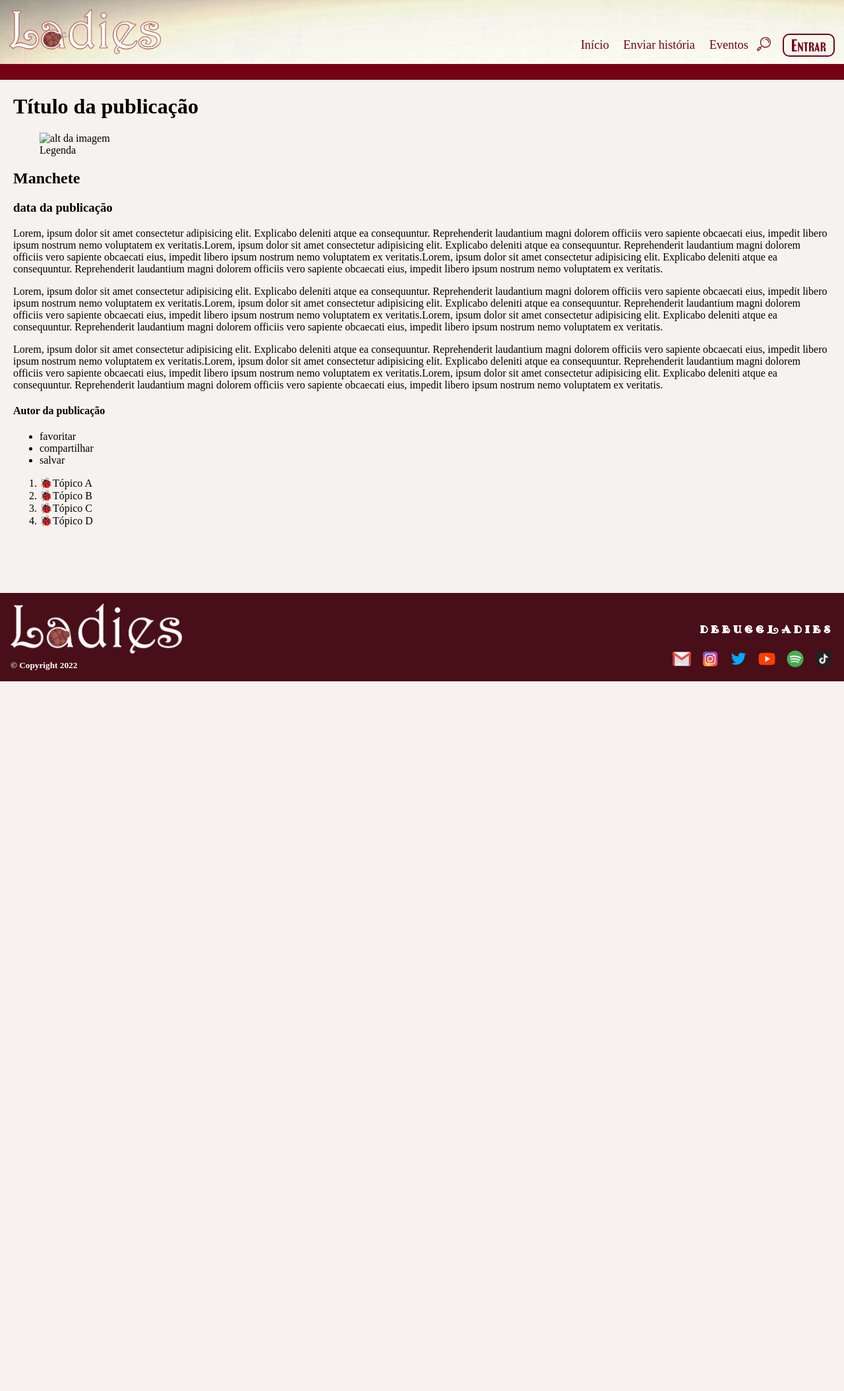
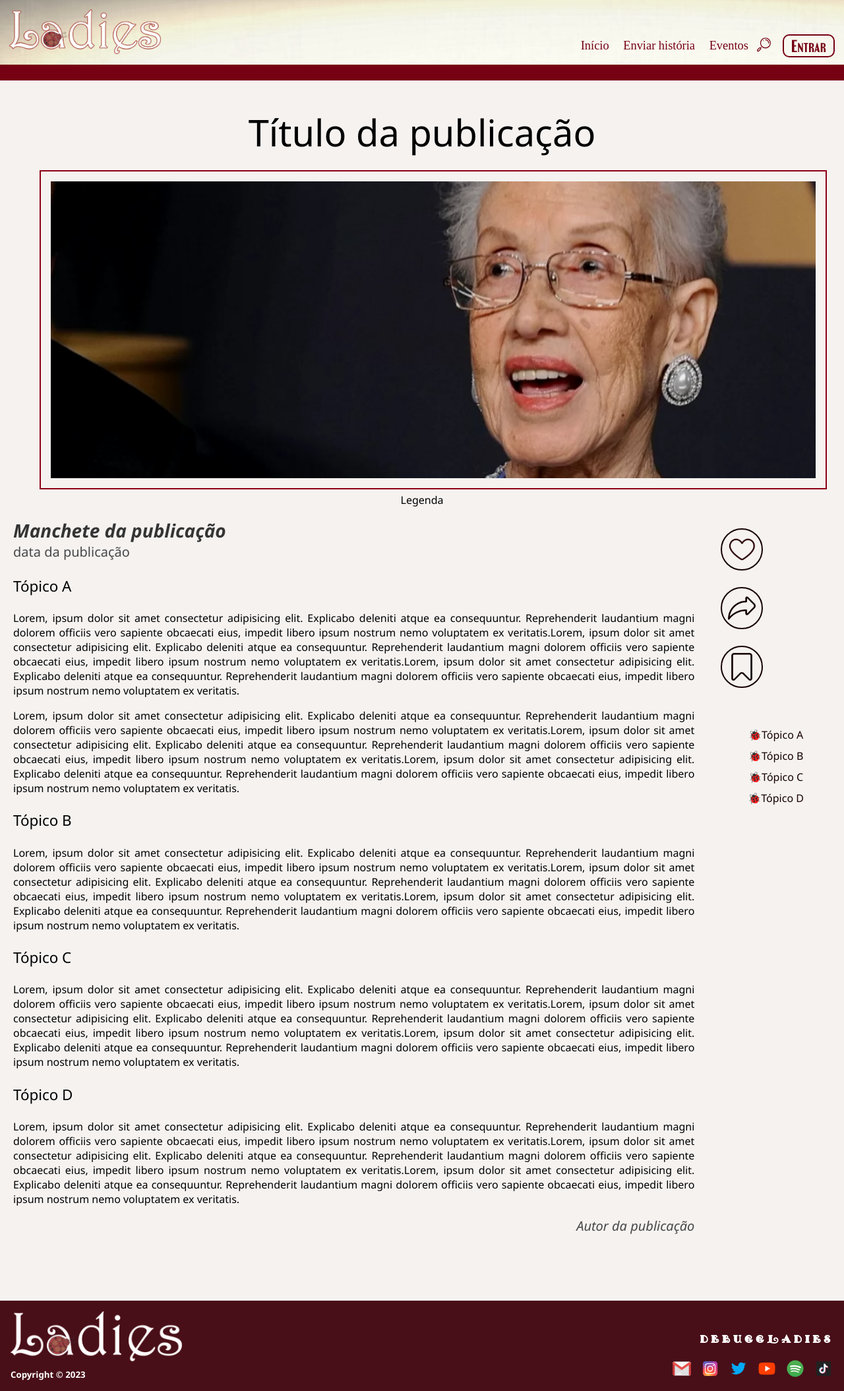
Before and after one commit to iellenLuiza/ladies, a PHP site: page /telaPublicacao.html in a window 1280 px wide. Shown: the whole page at 66% size. Before the commit the page ends 1033 px from the top, so only its background shows below. Run offline with PHP 8.4, Linux system fonts and the light colour scheme; some web fonts are replaced.

Commit message:
inicio do css da tela de publicação

```diff
--- a/css/telaPublicacao.css
+++ b/css/telaPublicacao.css
@@ -1,8 +1,8 @@
 body {
 	margin: 0px;
 	padding: 0px;
-	overflow: -moz-hidden-unscrollable;
 	background-color: rgba(231, 224, 218, 0.394);
+	font-family: 'Segoe UI', Tahoma, Geneva, Verdana, sans-serif;
 }
 
 main{
@@ -13,10 +13,127 @@ main{
 	display: flex;
 }
 
-.contePubli{
-	flex: 7;
+aside{
+	flex: 2;
+	text-align: center;
 }
 
-aside{
-	flex: 1;
+/*Parte principal da publicação*/
+.conteiner-topo{
+	text-align: center;
 }
+
+.conteiner-topo img {
+	border: 2px solid rgba(141, 0, 21);
+	padding: 15px;
+}
+
+h1{
+	font-size: 7vh;
+	font-weight: 400;
+	margin: 40px 0px 20px 0px;
+}
+
+.contePubli{
+	flex: 10;
+}
+
+.contePubli p{
+	text-align: justify;
+}
+
+.contePubli h2{
+	font-size: 3.5vh;
+	color: #343434;
+	font-weight: 600;
+	font-style: italic;
+	margin: 0;
+}
+
+.contePubli h5{
+	font-size: 2.5vh;
+	color: #484848;
+	font-weight: 500;
+	margin: 0;
+}
+
+.contePubli h4{
+	font-size: 2.5vh;
+	color: #484848;
+	font-weight: 500;
+	margin: 0;
+	font-style: italic;
+	text-align: right;
+}
+
+.contePubli h3{
+	font-size: 2.8vh;
+	font-weight: 500;
+}
+
+ul{
+	list-style: none;
+	margin-left: ;
+}
+
+ul li{
+	margin-bottom: 25px;
+	border: 2px #150101 solid;
+	border-radius: 80px;
+	width: 60px;
+	height: 60px;
+	display: flex;
+    align-items: center;
+    justify-content: center;
+	transition: 0.5s ease-in-out;
+}
+
+ul li:hover{
+	transform: scale(1.2);
+}
+
+ul li img{
+	width: 42px;
+	text-align: center;
+	margin: 0;
+	padding: 0;
+}
+
+ol{
+	margin-top: 60px;
+	list-style: none;
+}
+
+ol li{
+	margin-bottom: 10px;
+}
+
+ol li a{
+	text-decoration: none;
+	color: #150101;
+}
+
+ol li a:hover{
+	text-decoration: underline;
+	color: #410505;
+}
+
+/*fim parte principal da publicação*/
+
+/*Comentários*/
+/*fim comentários*/
+
+/*Parte interações[favoritar, compartilhar e salvar]*/
+
+/*fim parte interações[favoritar, compartilhar e salvar]*/
+
+/*Âncoras*/
+/*fim âncoras*/
+
+/*Veja mais*/
+/*fim veja mais*/
+
+/* ---- fontes ---- */
+@font-face {
+
+}
--- a/telaPublicacao.html
+++ b/telaPublicacao.html
@@ -10,6 +10,7 @@
     <link rel="stylesheet" type="text/css" href="css/cabecalho-rodape.css">
     <link rel="stylesheet" type="text/css" href="css/telaPublicacao.css">
     <script src="assets/javascript/index.js" defer></script>
+    <script src="assets/javascript/cabecalho-rodape.js" defer></script>
 </head>
 
 <body>
@@ -53,24 +54,32 @@
     <!-- Corpo -->
     <main>
 
+        <section class="conteiner-topo">
             <h1>Título da publicação</h1>
 
             <figure>
-            <img src="#" alt="alt da imagem">
+                <img src="../ladies/assets/img/imgsCarrossel/katherine.png" alt="alt da imagem" width="100%" height="450px">
                 <figcaption>Legenda</figcaption>
             </figure>
+        </section>
 
-        <section><!-- conteúdo da publicação  -->
-            <h2>Manchete</h2>
-            <h3>data da publicação</h3>
+        <section class="conteiner"><!-- conteúdo da publicação  -->
+            <div class="contePubli">
+                <h2>Manchete da publicação</h2>
+                <h5>data da publicação</h5>
 
                 <!-- lembrar que a publicação além de texto vai ter imagens e os tópicos [vê como faz isso] -->
+                <h3>Tópico A</h3>
                 <p>
                     Lorem, ipsum dolor sit amet consectetur adipisicing elit. Explicabo deleniti atque ea consequuntur.
                     Reprehenderit laudantium magni dolorem officiis vero sapiente obcaecati eius, impedit libero ipsum
-                nostrum nemo voluptatem ex veritatis.Lorem, ipsum dolor sit amet consectetur adipisicing elit. Explicabo deleniti atque ea consequuntur.
+                    nostrum nemo voluptatem ex veritatis.Lorem, ipsum dolor sit amet consectetur adipisicing elit.
+                    Explicabo
+                    deleniti atque ea consequuntur.
                     Reprehenderit laudantium magni dolorem officiis vero sapiente obcaecati eius, impedit libero ipsum
-                nostrum nemo voluptatem ex veritatis.Lorem, ipsum dolor sit amet consectetur adipisicing elit. Explicabo deleniti atque ea consequuntur.
+                    nostrum nemo voluptatem ex veritatis.Lorem, ipsum dolor sit amet consectetur adipisicing elit.
+                    Explicabo
+                    deleniti atque ea consequuntur.
                     Reprehenderit laudantium magni dolorem officiis vero sapiente obcaecati eius, impedit libero ipsum
                     nostrum nemo voluptatem ex veritatis.
                 </p>
@@ -78,48 +87,90 @@
                 <p>
                     Lorem, ipsum dolor sit amet consectetur adipisicing elit. Explicabo deleniti atque ea consequuntur.
                     Reprehenderit laudantium magni dolorem officiis vero sapiente obcaecati eius, impedit libero ipsum
-                nostrum nemo voluptatem ex veritatis.Lorem, ipsum dolor sit amet consectetur adipisicing elit. Explicabo deleniti atque ea consequuntur.
+                    nostrum nemo voluptatem ex veritatis.Lorem, ipsum dolor sit amet consectetur adipisicing elit.
+                    Explicabo
+                    deleniti atque ea consequuntur.
                     Reprehenderit laudantium magni dolorem officiis vero sapiente obcaecati eius, impedit libero ipsum
-                nostrum nemo voluptatem ex veritatis.Lorem, ipsum dolor sit amet consectetur adipisicing elit. Explicabo deleniti atque ea consequuntur.
+                    nostrum nemo voluptatem ex veritatis.Lorem, ipsum dolor sit amet consectetur adipisicing elit.
+                    Explicabo
+                    deleniti atque ea consequuntur.
                     Reprehenderit laudantium magni dolorem officiis vero sapiente obcaecati eius, impedit libero ipsum
                     nostrum nemo voluptatem ex veritatis.
                 </p>
 
+                <h3>Tópico B</h3>
                 <p>
                     Lorem, ipsum dolor sit amet consectetur adipisicing elit. Explicabo deleniti atque ea consequuntur.
                     Reprehenderit laudantium magni dolorem officiis vero sapiente obcaecati eius, impedit libero ipsum
-                nostrum nemo voluptatem ex veritatis.Lorem, ipsum dolor sit amet consectetur adipisicing elit. Explicabo deleniti atque ea consequuntur.
+                    nostrum nemo voluptatem ex veritatis.Lorem, ipsum dolor sit amet consectetur adipisicing elit.
+                    Explicabo
+                    deleniti atque ea consequuntur.
                     Reprehenderit laudantium magni dolorem officiis vero sapiente obcaecati eius, impedit libero ipsum
-                nostrum nemo voluptatem ex veritatis.Lorem, ipsum dolor sit amet consectetur adipisicing elit. Explicabo deleniti atque ea consequuntur.
+                    nostrum nemo voluptatem ex veritatis.Lorem, ipsum dolor sit amet consectetur adipisicing elit.
+                    Explicabo
+                    deleniti atque ea consequuntur.
+                    Reprehenderit laudantium magni dolorem officiis vero sapiente obcaecati eius, impedit libero ipsum
+                    nostrum nemo voluptatem ex veritatis.
+                </p>
+
+                <h3>Tópico C</h3>
+                <p>
+                    Lorem, ipsum dolor sit amet consectetur adipisicing elit. Explicabo deleniti atque ea consequuntur.
+                    Reprehenderit laudantium magni dolorem officiis vero sapiente obcaecati eius, impedit libero ipsum
+                    nostrum nemo voluptatem ex veritatis.Lorem, ipsum dolor sit amet consectetur adipisicing elit.
+                    Explicabo
+                    deleniti atque ea consequuntur.
+                    Reprehenderit laudantium magni dolorem officiis vero sapiente obcaecati eius, impedit libero ipsum
+                    nostrum nemo voluptatem ex veritatis.Lorem, ipsum dolor sit amet consectetur adipisicing elit.
+                    Explicabo
+                    deleniti atque ea consequuntur.
+                    Reprehenderit laudantium magni dolorem officiis vero sapiente obcaecati eius, impedit libero ipsum
+                    nostrum nemo voluptatem ex veritatis.
+                </p>
+
+                <h3>Tópico D</h3>
+                <p>
+                    Lorem, ipsum dolor sit amet consectetur adipisicing elit. Explicabo deleniti atque ea consequuntur.
+                    Reprehenderit laudantium magni dolorem officiis vero sapiente obcaecati eius, impedit libero ipsum
+                    nostrum nemo voluptatem ex veritatis.Lorem, ipsum dolor sit amet consectetur adipisicing elit.
+                    Explicabo
+                    deleniti atque ea consequuntur.
+                    Reprehenderit laudantium magni dolorem officiis vero sapiente obcaecati eius, impedit libero ipsum
+                    nostrum nemo voluptatem ex veritatis.Lorem, ipsum dolor sit amet consectetur adipisicing elit.
+                    Explicabo
+                    deleniti atque ea consequuntur.
                     Reprehenderit laudantium magni dolorem officiis vero sapiente obcaecati eius, impedit libero ipsum
                     nostrum nemo voluptatem ex veritatis.
                 </p>
 
                 <h4>Autor da publicação</h4>
 
-        </section><!-- fim conteúdo da publicação  -->
+                <div><!-- Comentários -->
 
-        <aside><!-- opções de favoritar, compartilhar e salvar| ancoras para tópicos do texto -->
+                </div><!-- fim comentários -->
+            </div>
+
+            <aside class=""><!-- opções de favoritar, compartilhar e salvar| ancoras para tópicos do texto -->
                 <ul>
-                <li>favoritar</li>
-                <li>compartilhar</li>
-                <li>salvar</li>
+                    <li><img src="../ladies/assets/img/heart-vazio.png"></li>
+                    <li><img src="../ladies/assets/img/compartilhar.png"></li>
+                    <li><img src="../ladies/assets/img/salvar.png"></li>
                 </ul>
                 <ol>
-                <li>🐞Tópico A</li>
-                <li>🐞Tópico B</li>
-                <li>🐞Tópico C</li>
-                <li>🐞Tópico D</li>
+                    <li><a href="#">🐞Tópico A</a></li>
+                    <li><a href="#">🐞Tópico B</a></li>
+                    <li><a href="#">🐞Tópico C</a></li>
+                    <li><a href="#">🐞Tópico D</a></li>
                 </ol>
-        </aside><!-- fim da parte com opções de favoritar, compartilhar e salvar | ancoras para tópicos do texto -->
-
-        <aside><!-- Comentários -->
-
-        </aside><!-- fim comentários -->
 
                 <article><!-- Veja mais histórias -->
 
                 </article><!-- fim veja mais histórias -->
+            </aside><!-- fim da parte com opções de favoritar, compartilhar e salvar | ancoras para tópicos do texto -->
+
+
+        </section><!-- fim conteúdo da publicação  -->
+
     </main>
     <!-- fim corpo -->
 
@@ -131,7 +182,7 @@
                 <!--Logo do rodapé-->
                 <img src="assets/img/Logo_info3ANO_rodapé_versao1.png" alt="logo localizada rodapé" width="260vw">
                 <!--Selo do rodapé-->
-                <h5>© Copyright 2022</h5>
+                <h5>Copyright &copy; 2023</h5>
             </div>
 
             <div id="divNomeEquipe-RedesSociais">
```
Also changed, not shown: assets/img/créditos.txt (added, +15 -0 lines), index.html (+10 -9 lines), assets/img/chave.png (added), assets/img/compartilhar.png (added), assets/img/heart-vazio.png (added), assets/img/heart.png (added), assets/img/salvar.png (added). Lines whose indentation alone changed are shown as unchanged.
